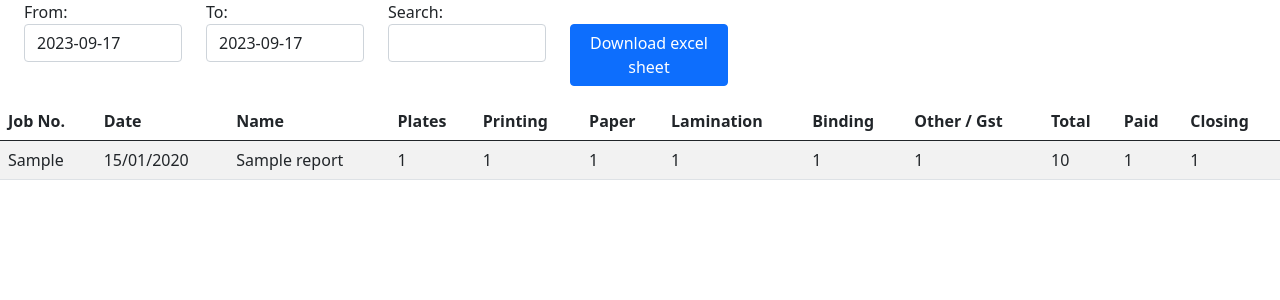
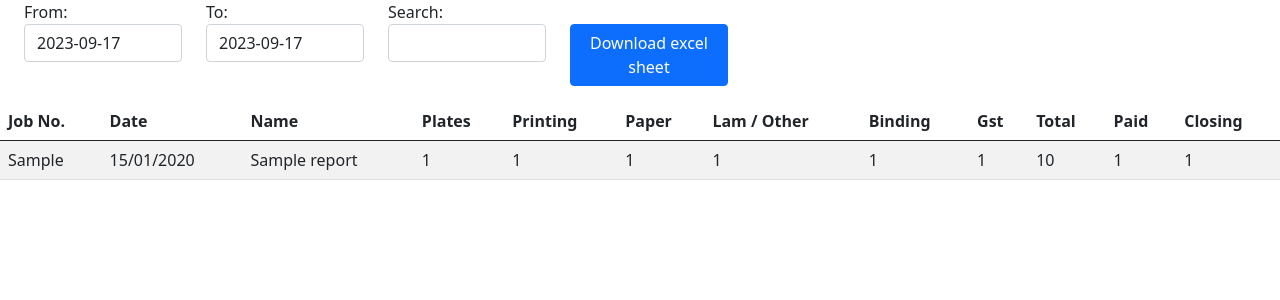
Before and after one commit to hariname/sheet_report, a Django app: page /report/ in a window 1280 px wide. Shown: the top 300 px of the page. Run offline with Django 3.2, Linux system fonts and the light colour scheme; tables that the repository leaves empty hold one stand-in row (values such as "Sample post").

Commit message:
'siteinfor'

```diff
--- a/Report/templates/home_page.html
+++ b/Report/templates/home_page.html
@@ -723,11 +723,9 @@ $(document).ready(function() {
             data: myObject,
             success: function (response) {
                 var responseData = response;
-                console.log(response,'---------------response')
                 $('#sheet_id').val(responseData.id)
                 $('#job_no').val(responseData.job_no)
                 $('#date').val(responseData.date)
-                console.log(responseData.date,'==================responseData.header_date')
                 $('#name').val(responseData.name)
                 $('#size').val(responseData.size)
                 $('#page').val(responseData.page)
--- a/Report/templates/reports.html
+++ b/Report/templates/reports.html
@@ -38,9 +38,9 @@
         <th>Plates</th>
         <th>Printing</th>
         <th>Paper</th>
-        <th>Lamination</th>
+        <th>Lam / Other</th>
         <th>Binding</th>
-        <th>Other / Gst</th>
+        <th>Gst</th>
         <th>Total</th>
         <th>Paid</th>
         <th>Closing</th>
--- a/Report/views.py
+++ b/Report/views.py
@@ -79,7 +79,7 @@ def get_search_sheet(request):
     search = request.GET.get('search')
     context = {}
     try:
-        obj = SheetReport.objects.get(job_no__exact=search)
+        obj = SheetReport.objects.get(Q(job_no__iexact=search) | Q(name__icontains=search))
         header_date = obj.header_date
         header_date = datetime.strftime(header_date, '%d/%m/%Y')
 
```
